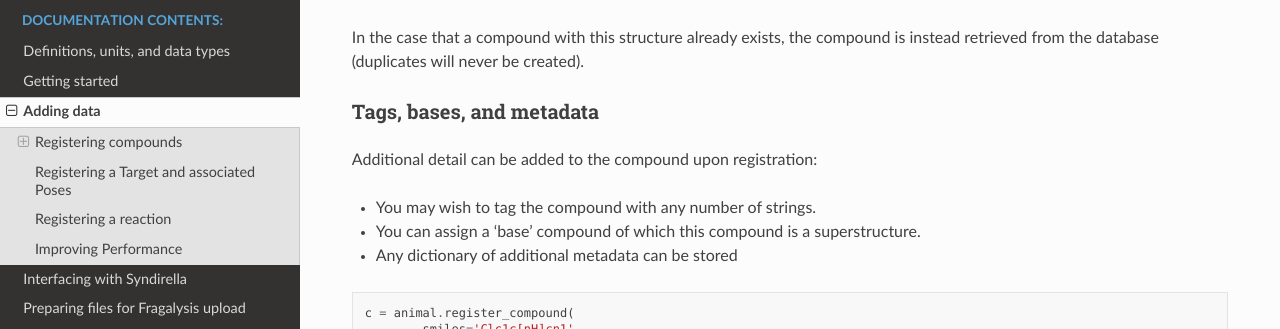
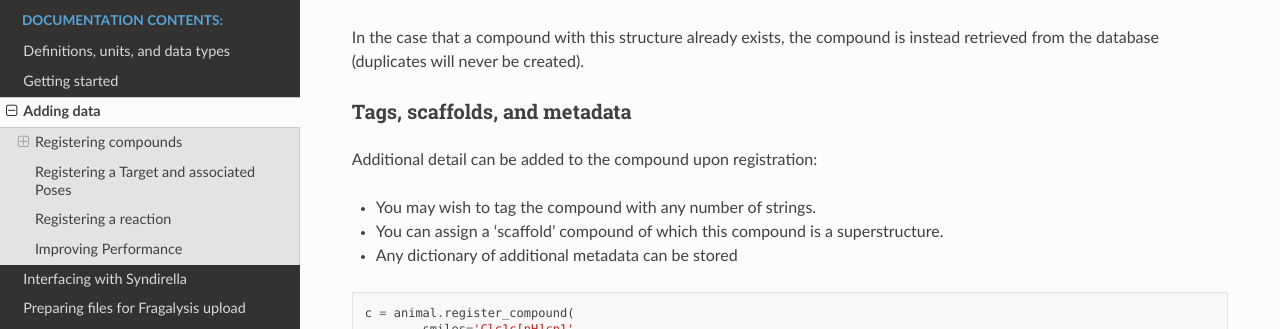
Before and after one commit to mwinokan/HIPPO, a Sphinx documentation site: the page built from docs/source/insert_elaborations.rst, in a window 1280 px wide and 900 px high, scrolled down 312 px. Shown: the part 162-491 px from the top of the window. Built offline with Sphinx 7.4.7 and the Read the Docs theme 3.1.0, drawn with Linux system fonts in a browser that asks for light colours; pages that are not in the unit, such as notebooks, are missing from menus; some of the changed text lies outside the part shown.

Commit message:
rename base->scaffold in docs

```diff
--- a/docs/source/definitions.rst
+++ b/docs/source/definitions.rst
@@ -34,7 +34,7 @@ A :class:`.Compound` represents a ligand/small molecule with stereochemistry rem
 Scaffolds / Elaborations
 ~~~~~~~~~~~~~~~~~~~~~~~~
 
-Scaffold / superstructure relationships can also be encoded for :class:`.Compound` objects. Namely, the :attr:`.Compound.bases` property can be used to access other :class:`.Compound` objects that have been labelled as scaffolds/bases/substructures, and :attr:`.Compound.elabs` is used to access the inverse relationship.
+Scaffold / superstructure relationships can also be encoded for :class:`.Compound` objects. Namely, the :attr:`.Compound.scaffolds` property can be used to access other :class:`.Compound` objects that have been labelled as scaffolds/substructures, and :attr:`.Compound.elabs` is used to access the inverse relationship.
 
 ::
 
--- a/docs/source/getting_started.rst
+++ b/docs/source/getting_started.rst
@@ -87,7 +87,7 @@ Once you have a compound you can access database properties using its properties
 	c.tags # assigned tags
 	c.metadata # metadata dictionary
 
-	c.draw() # draw the molecule (and its base)
+	c.draw() # draw the molecule (and its scaffold)
 
 You can access a compounds poses, which have similar functionality
 
--- a/docs/source/index.rst
+++ b/docs/source/index.rst
@@ -74,7 +74,7 @@ HIPPO uses an sqlite database with several inter-connected tables (see :doc:`db`
 Compound
 --------
 
-A :class:`.Compound` represents a ligand/small molecule with stereochemistry removed and no atomic coordinates. I.e. it represents the chemical structure. It's name is always an InChiKey. If a compound is an elaboration it can have a :meth:`.Compound.base` property which is another :class:`.Compound`. :class:`.Compound` objects are target-agnostic and can be linked to any number of catalogue entries (:class:`.Quote`) or synthetic pathways (:class:`.Reaction`).
+A :class:`.Compound` represents a ligand/small molecule with stereochemistry removed and no atomic coordinates. I.e. it represents the chemical structure. It's name is always an InChiKey. If a compound is an elaboration it can have a :meth:`.Compound.scaffold` property which is another :class:`.Compound`. :class:`.Compound` objects are target-agnostic and can be linked to any number of catalogue entries (:class:`.Quote`) or synthetic pathways (:class:`.Reaction`).
 
 Pose
 ----
--- a/docs/source/insert_elaborations.rst
+++ b/docs/source/insert_elaborations.rst
@@ -18,13 +18,13 @@ The :meth:`.HIPPO.register_compound` method takes as a minimum a smiles string a
 
 In the case that a compound with this structure already exists, the compound is instead retrieved from the database (duplicates will never be created).
 
-Tags, bases, and metadata
+Tags, scaffolds, and metadata
 -------------------------
 
 Additional detail can be added to the compound upon registration:
 
 * You may wish to tag the compound with any number of strings.
-* You can assign a 'base' compound of which this compound is a superstructure.
+* You can assign a 'scaffold' compound of which this compound is a superstructure.
 * Any dictionary of additional metadata can be stored
 
 ::
@@ -140,7 +140,7 @@ In a large loop of registering compounds, reactions, and poses the above issues
 			overwrite_metadata=True, # don't bother checking existing metadata
 		)
 
-		# add tags and bases:
+		# add tags and scaffolds:
 
 		animal.db.update(
 			table='compound',
```
